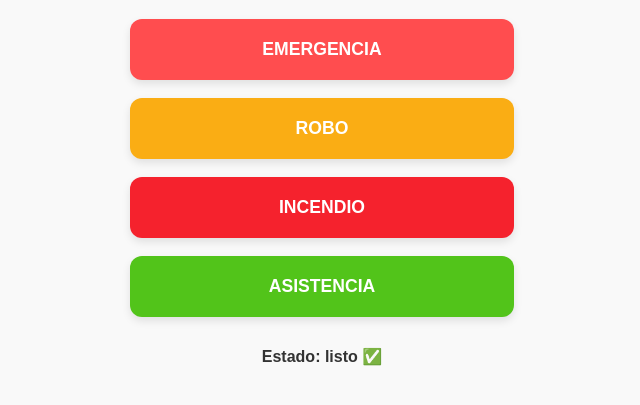
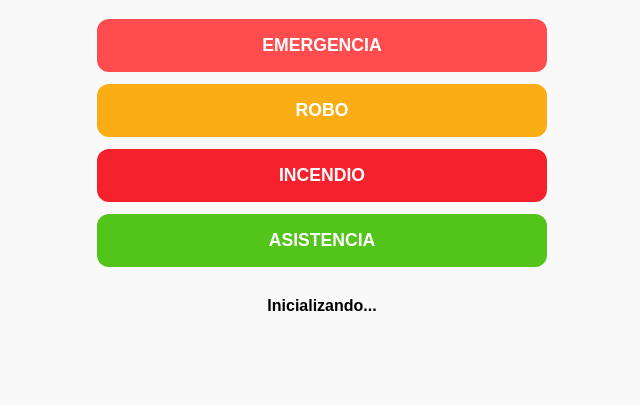
Before and after one commit to villamanzanares/seguridad-villa, a website: page public/index.html in a window 1280 px wide. Shown: the part 81-486 px from the top of the page, without its empty margins (318-958 px from the left). Drawn offline with Linux system fonts and the light colour scheme; no server answers.

Commit message:
Update index.html

```diff
--- a/public/index.html
+++ b/public/index.html
@@ -4,8 +4,8 @@
   <meta charset="UTF-8">
   <meta name="viewport" content="width=device-width, initial-scale=1.0">
   <title>Villa Segura</title>
+
   <style>
-    /* ------------------ CSS PREMIUM ------------------ */
     body {
       font-family: Arial, sans-serif;
       margin: 0;
@@ -23,48 +23,35 @@
       align-items: center;
       width: 100%;
       max-width: 500px;
-      box-sizing: border-box;
       padding: 0 10px;
-      gap: calc(10px + 1vh);
+      gap: 12px;
     }
 
     #botones .alerta {
-      flex: 1 1 auto;
-      width: 95%;
-      max-width: 400px;
-      min-width: 180px;
-      padding: calc(12px + 0.5vh) 0;
+      width: 90%;
+      padding: 16px 0;
       font-size: 1.1rem;
       font-weight: bold;
       border: none;
       border-radius: 12px;
-      background: #ff4d4f;
       color: white;
       cursor: pointer;
-      transition: transform 0.2s ease, background 0.2s ease;
-      text-align: center;
-      box-shadow: 0 4px 8px rgba(0,0,0,0.1);
     }
 
-    #botones .alerta:hover { background: #ff7875; transform: scale(1.05); }
-
-    #botones .alerta[data-tipo="ROBO"] { background: #faad14; }
-    #botones .alerta[data-tipo="INCENDIO"] { background: #f5222d; }
-    #botones .alerta[data-tipo="ASISTENCIA"] { background: #52c41a; }
-    #botones .alerta[data-tipo="EMERGENCIA"] { background: #ff4d4f; }
+    [data-tipo="EMERGENCIA"] { background: #ff4d4f; }
+    [data-tipo="ROBO"] { background: #faad14; }
+    [data-tipo="INCENDIO"] { background: #f5222d; }
+    [data-tipo="ASISTENCIA"] { background: #52c41a; }
 
     footer {
       margin-top: 30px;
-      font-size: 1rem;
       font-weight: bold;
-      color: #333;
     }
-
-    @media (min-width: 600px) { #botones .alerta { width: 90%; padding: calc(14px + 0.5vh) 0; } }
-    @media (min-width: 1024px) { #botones .alerta { width: 80%; padding: calc(16px + 0.5vh) 0; } }
   </style>
 </head>
+
 <body>
+
 <h1>Villa Segura - Alertas Vecinales</h1>
 
 <div id="botones">
@@ -74,13 +61,13 @@
   <button class="alerta" data-tipo="ASISTENCIA">ASISTENCIA</button>
 </div>
 
-  <footer id="footer">Estado: listo ✅</footer>
+<footer id="footer">Inicializando...</footer>
 <audio id="sirena" src="sirena.mp3"></audio>
 
 <script type="module">
 import { initializeApp } from "https://www.gstatic.com/firebasejs/10.5.0/firebase-app.js";
 import { getMessaging, getToken, onMessage } from "https://www.gstatic.com/firebasejs/10.5.0/firebase-messaging.js";
-    import { getFirestore, collection, addDoc } from "https://www.gstatic.com/firebasejs/10.5.0/firebase-firestore.js";
+import { getFirestore, doc, setDoc } from "https://www.gstatic.com/firebasejs/10.5.0/firebase-firestore.js";
 
 const firebaseConfig = {
   apiKey: "AIzaSyDzKHOwWJIuC4_f2OMuoEyMxJnucC-jr5I",
@@ -98,60 +85,70 @@
 const footer = document.getElementById("footer");
 const sirena = document.getElementById("sirena");
 
-    // Registrar token en Firestore
-    async function registrarToken() {
+async function iniciar() {
   try {
-        const currentToken = await getToken(messaging, { vapidKey: 'BJdodl41DkUmiqBVuJ8AjALteBLa_YGsti0uynu6zKz0WGS13V3Rk5SB0rPyfEtmSpsJ_QUlZdzSH9shcVttofw' });
-        if (currentToken) {
-          await addDoc(collection(db, "tokens"), { token: currentToken, fecha: new Date() });
+    // ✅ REGISTRAR SERVICE WORKER
+    const registration = await navigator.serviceWorker.register("/firebase-messaging-sw.js");
+
+    // ✅ PEDIR PERMISO
+    const permiso = await Notification.requestPermission();
+    if (permiso !== "granted") {
+      footer.textContent = "Permiso de notificaciones denegado ❌";
+      return;
     }
-      } catch (err) { console.error("Error registrando token:", err); }
+
+    // ✅ OBTENER TOKEN
+    const token = await getToken(messaging, {
+      vapidKey: "BJdodl41DkUmiqBVuJ8AjALteBLa_YGsti0uynu6zKz0WGS13V3Rk5SB0rPyfEtmSpsJ_QUlZdzSH9shcVttofw",
+      serviceWorkerRegistration: registration
+    });
+
+    if (token) {
+      // ✅ GUARDAR TOKEN SIN DUPLICAR
+      await setDoc(doc(db, "tokens", token), {
+        token,
+        fecha: new Date()
+      });
+
+      footer.textContent = "Conectado y listo 🔔";
     }
-    registrarToken();
 
-    // Escuchar notificaciones en primer plano
+  } catch (err) {
+    console.error(err);
+    footer.textContent = "Error inicializando ❌";
+  }
+}
+
+iniciar();
+
+// 🔔 NOTIFICACIÓN EN PRIMER PLANO
 onMessage(messaging, (payload) => {
-      footer.textContent = `Alerta: ${payload.notification.title} - ${payload.notification.body} ✅`;
+  footer.textContent = `Alerta: ${payload.notification.title}`;
   sirena.play().catch(()=>{});
 });
 
-    // Enviar alertas al backend
+// 🚨 ENVÍO DE ALERTAS
 document.querySelectorAll(".alerta").forEach(btn => {
   btn.addEventListener("click", async () => {
     const tipo = btn.dataset.tipo;
+
     try {
       const res = await fetch("/enviar-alerta", {
         method: "POST",
         headers: { "Content-Type": "application/json" },
         body: JSON.stringify({ tipo })
       });
+
       const data = await res.json();
-          footer.textContent = `Alerta enviada: ${tipo} ✅ ID: ${data.id || 'sin ID'} / Enviada a: ${data.enviado || 0}`;
+
+      footer.textContent = `Alerta enviada: ${tipo} ✅ Enviada a: ${data.enviado}`;
+
     } catch (err) {
-          footer.textContent = `Error al enviar alerta ❌`;
-          console.error(err);
+      footer.textContent = "Error enviando alerta ❌";
     }
   });
 });
+</script>
 
-    // Ajuste dinámico de altura de botones
-    function ajustarAlturaBotones() {
-      const botones = document.querySelectorAll("#botones .alerta");
-      const contenedor = document.getElementById("botones");
-      if (!botones.length) return;
-
-      const contenedorHeight = contenedor.clientHeight;
-      const gap = parseFloat(getComputedStyle(contenedor).gap) || 10;
-      const totalGap = gap * (botones.length - 1);
-      const alturaDisponible = contenedorHeight - totalGap;
-      const alturaBoton = alturaDisponible / botones.length;
-
-      botones.forEach(btn => { btn.style.height = `${alturaBoton}px`; });
-    }
-
-    window.addEventListener("load", ajustarAlturaBotones);
-    window.addEventListener("resize", ajustarAlturaBotones);
-
-  </script>
 </body>
 </html>
```
Lines whose indentation alone changed are shown as unchanged.
